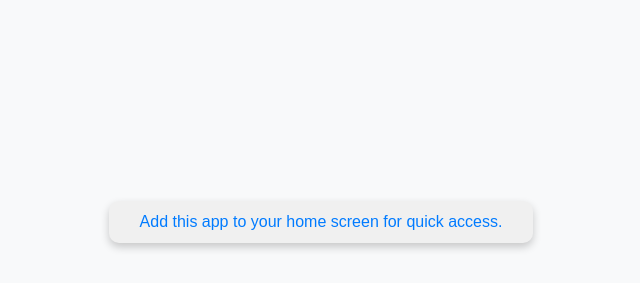
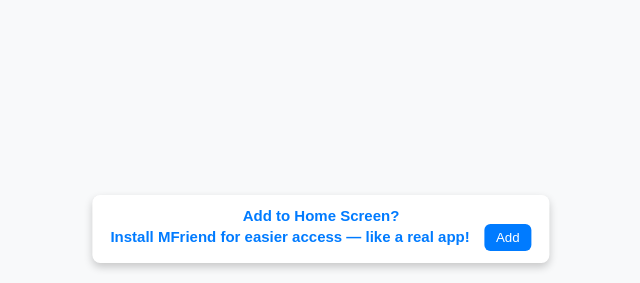
Before and after one commit to livingfree57/mfriend-voice, a Flask app: page / in a window 1280 px wide. Shown: the part 517-800 px from the top of the page, without its empty margins (319-959 px from the left). Run offline with Flask 3, Linux system fonts and the light colour scheme.

Commit message:
Make PWA banner text semi-bold for better readability

```diff
--- a/templates/index.html
+++ b/templates/index.html
@@ -41,16 +41,18 @@
   bottom: 20px;
   left: 50%;
   transform: translateX(-50%);
-    background: white; /* White background */
-    color: #007bff;     /* Blue text */
+  background: white;
+  color: #007bff;
   padding: 12px 18px;
   border-radius: 8px;
   font-size: 15px;
+  font-weight: 600;
   box-shadow: 0 4px 8px rgba(0, 0, 0, 0.2);
   z-index: 9999;
   text-align: center;
   max-width: 90%;
 }
+
 
   #installBanner button {
     background: #007bff; /* Blue button background */
@@ -62,7 +64,6 @@
     cursor: pointer;
   }
 </style>
-
 
 
 
@@ -109,10 +110,10 @@
   </script>
   <!-- Mobile Install Banner -->
 
-<div id="installBanner" style="text-align: center; background-color: #f0f0f0; padding: 12px; border-radius: 10px; margin: 20px auto; width: 90%; max-width: 400px;">
-  <p style="margin: 0; font-size: 16px;">
-    Add this app to your home screen for quick access.
-  </p>
+<div id="installBanner">
+  <strong>Add to Home Screen?</strong><br>
+  Install MFriend for easier access — like a real app!
+  <button id="installBtn">Add</button>
 </div>
 
 
```
Lines whose indentation alone changed are shown as unchanged.
